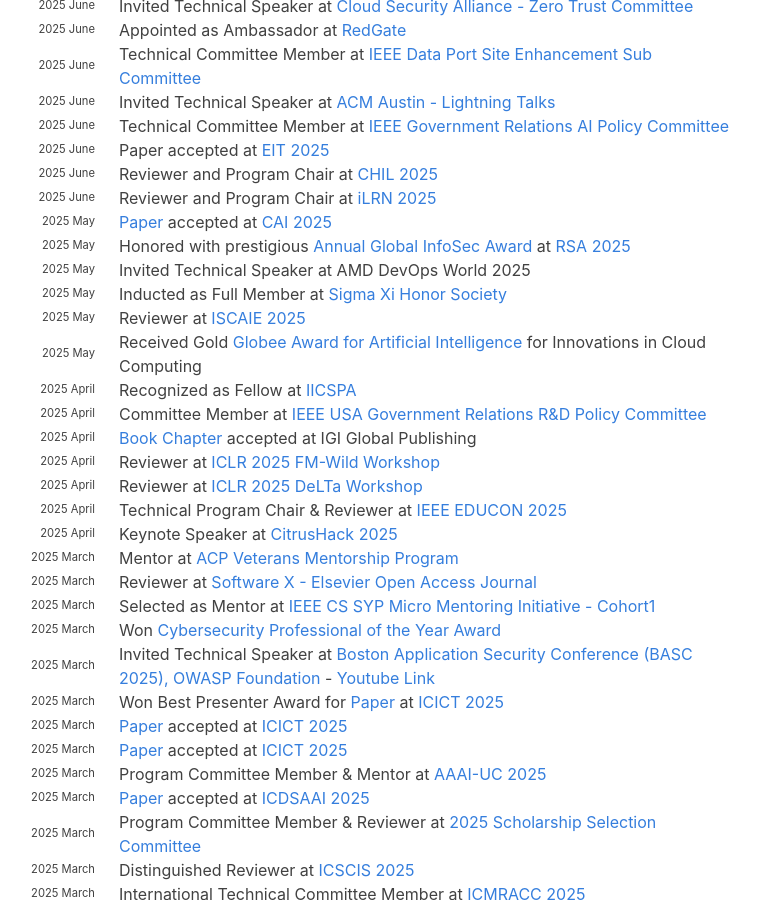
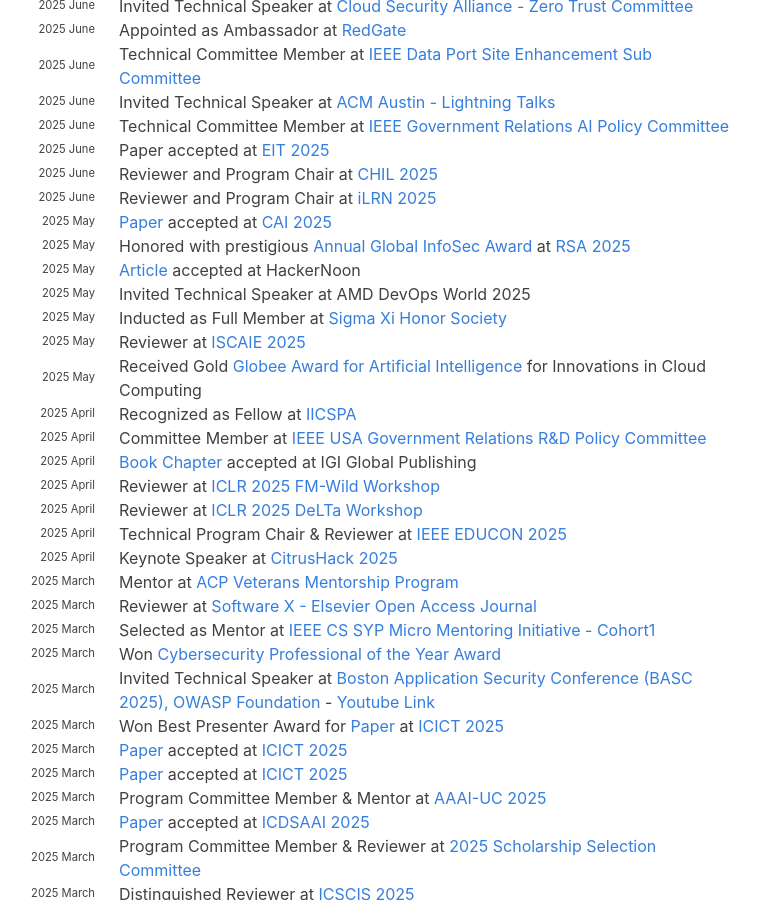
Before and after one commit to hariharanragothaman/hariharanragothaman.github.io, a Jekyll site: the page built from index.md, in a window 1280 px wide and 900 px high, scrolled down 1228 px. Shown: the whole window, without its empty margins (213-973 px from the left). Built offline with Jekyll 4.4.1, drawn with Linux system fonts in a browser that asks for light colours; nearby versions of some CDN libraries; some web fonts are replaced.

Commit message:
Polishes and Updates

```diff
--- a/_data/news.yaml
+++ b/_data/news.yaml
@@ -107,6 +107,10 @@
 - year: 2025
   year-extra: May
   description: Honored with prestigious <a href="https://x.com/miliefsky/status/1920114663351595197">Annual Global InfoSec Award</a> at <a href="https://www.rsaconference.com/usa">RSA 2025</a>
+
+- year: 2025
+  year-extra: May
+  description: <a href="https://hackernoon.com/nimbusnet-building-a-highperformance-echo-and-chat-server-across-boostasio-and-io_uring">Article</a> accepted at HackerNoon
 
 - year: 2025
   year-extra: May
```
